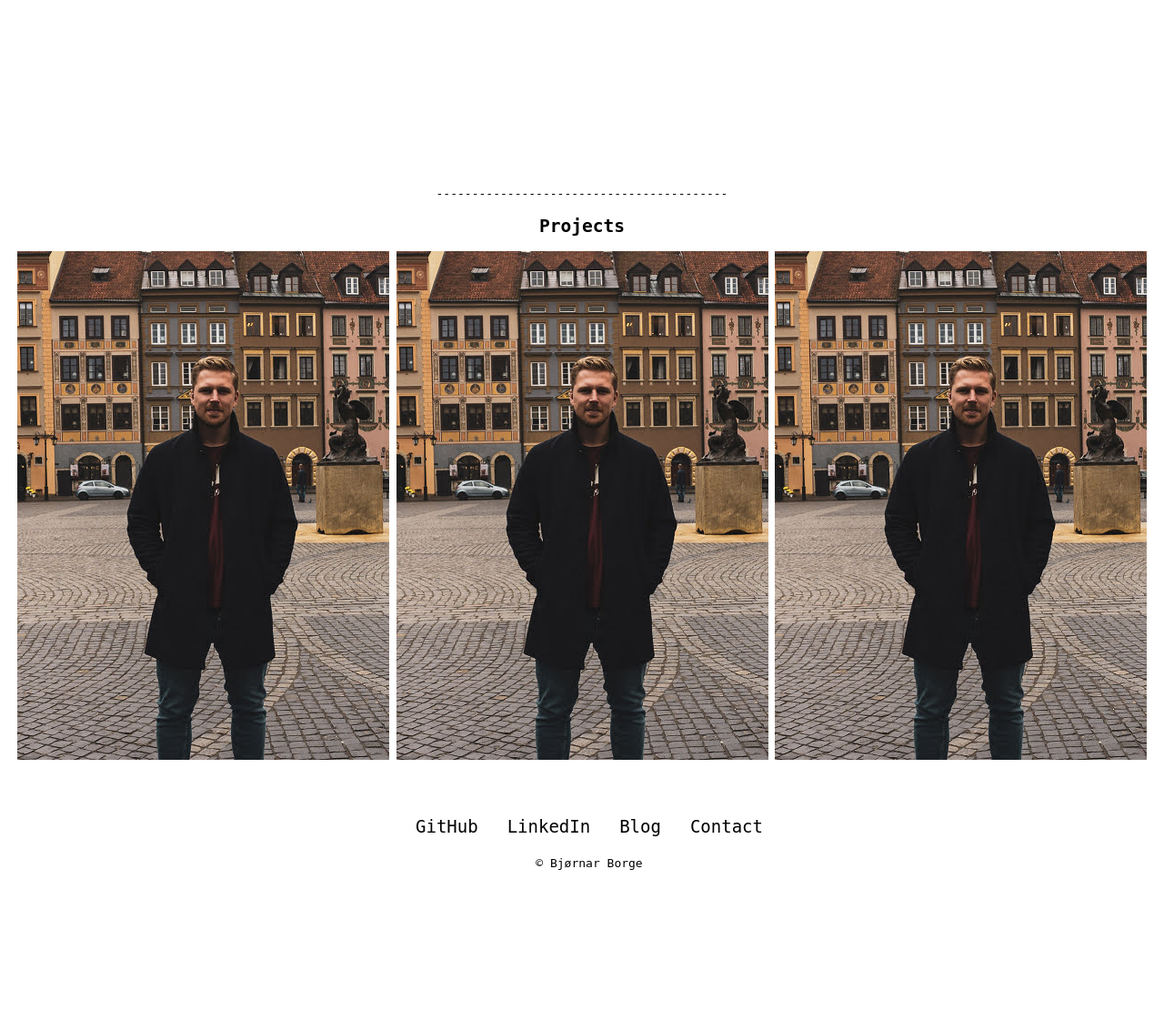
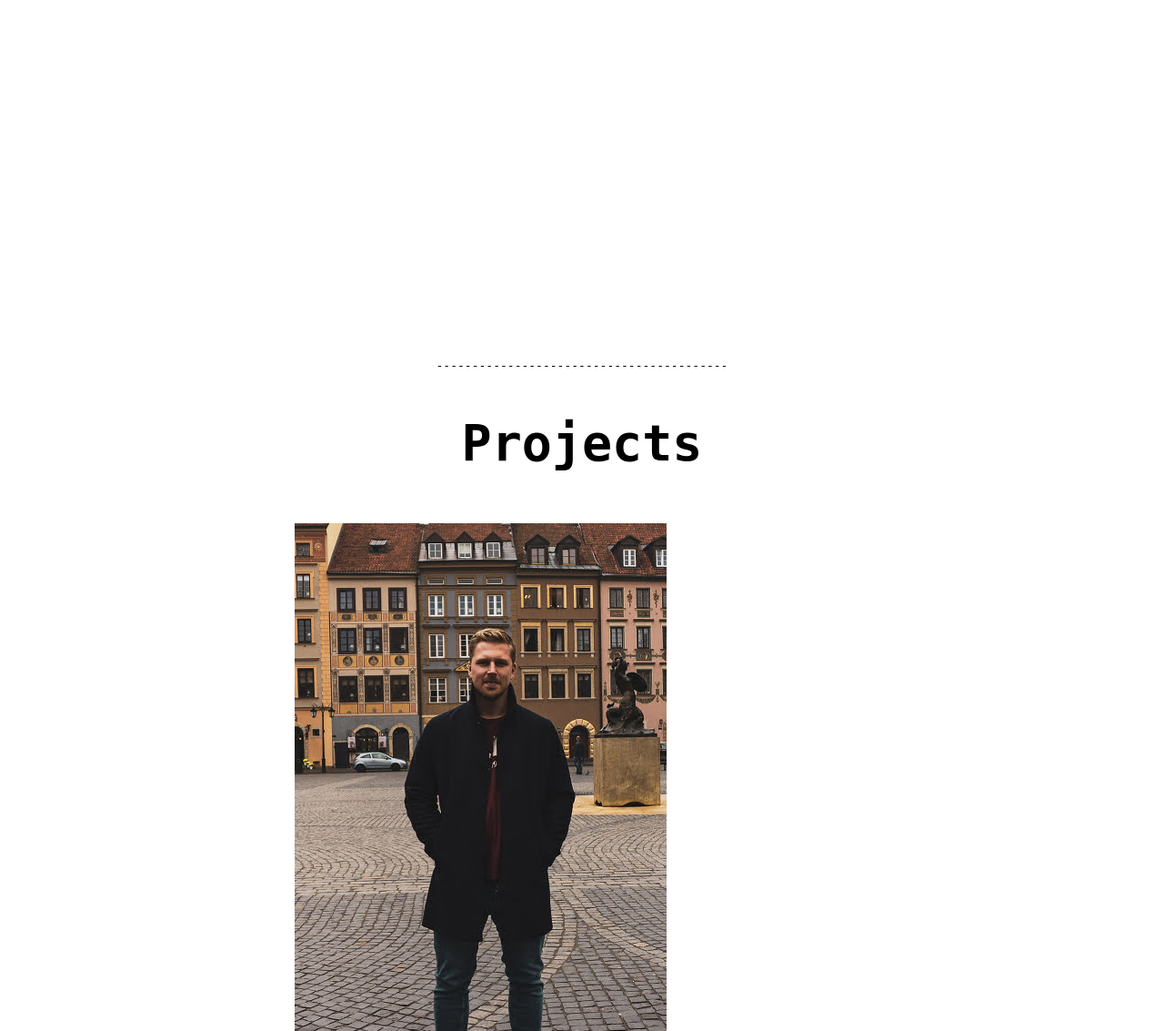
Before and after one commit to burneiz/homepage_and_portifolio, a PHP site: page / in a window 1280 px wide. Shown: the part 3000-4133 px from the top of the page at 91% size. Before the commit the page ends 3956 px from the top, so only its background shows below. Run offline with PHP 8.4, Linux system fonts and the light colour scheme.

Commit message:
Update main.css

```diff
--- a/main.css
+++ b/main.css
@@ -47,6 +47,10 @@ main {
   margin-bottom: 90px;
 }
 
+main h1 {
+  font-size: 55px;
+}
+
 .about {
   text-align: center;
   margin-top: 800px;
@@ -60,13 +64,25 @@ main {
 .projects {
   margin-top: 800px;
   text-align: center;
+
+}
+
+.projects-images{
+  padding: 10px;
+  border-radius: 25px;
+  display: flex;
+  flex-direction: row;
+  flex-wrap: wrap;
+  margin-left: auto;
+  margin-right: auto;
+  width: 50%;
 }
 
 #logo {
   display: block;
   margin-left: auto;
   margin-right: auto;
-  width: 250px;
+  width: 350px;
 }
 
 .about ul > li {
```
